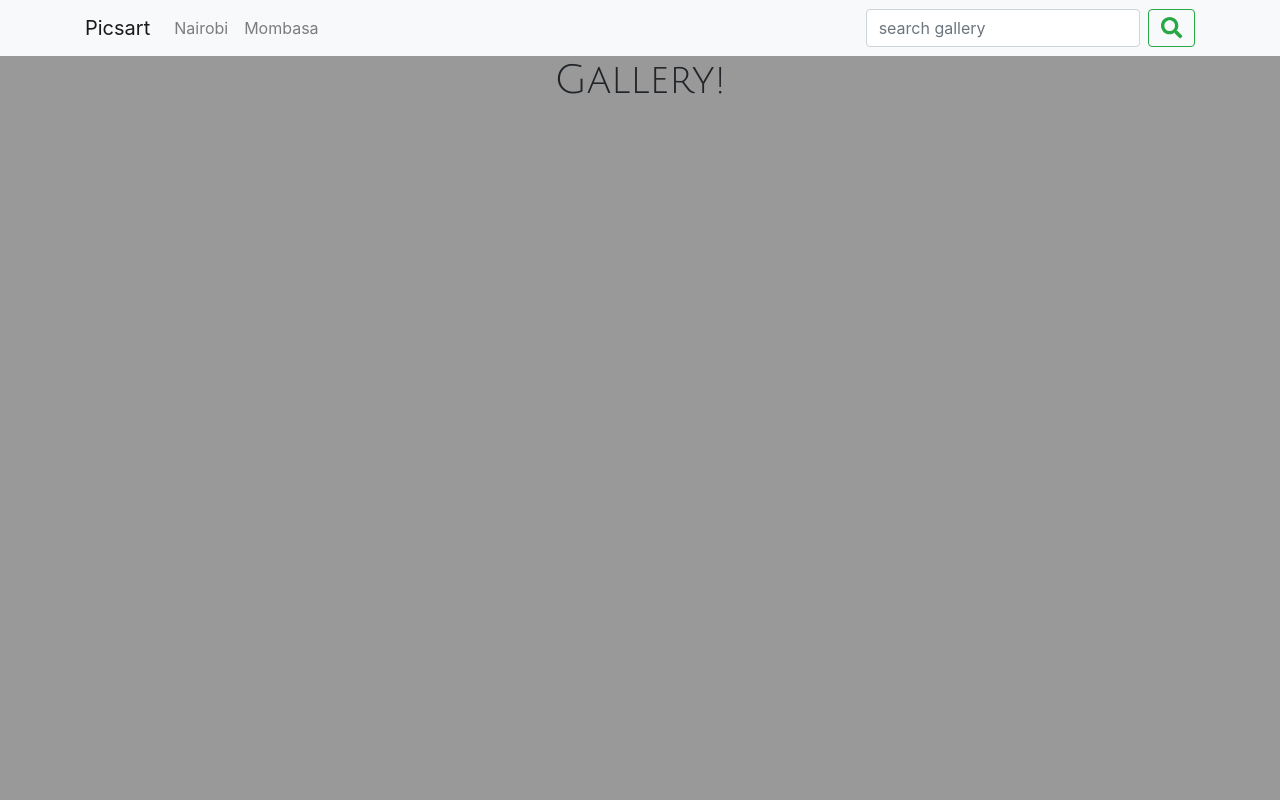
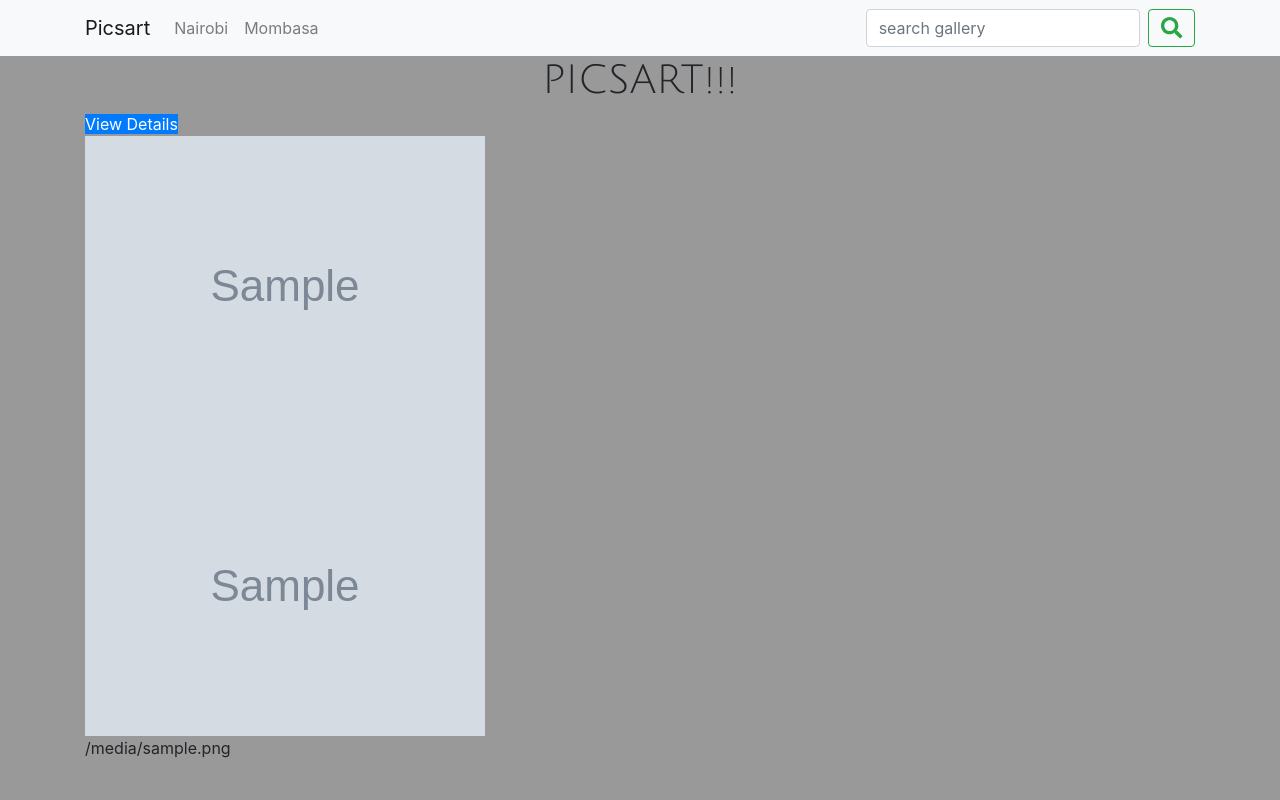
Before and after one commit to victor8504/Personal-Gallery, a Django app: template picsart/templates/index.html in a window 1280 px wide. Run offline with Django 3.2, Linux system fonts and the light colour scheme; the template is opened without the code that fills it: most values are stand-ins (such as "Sample title", 1, 10 or a date in 2020); grey boxes marked "Sample" are stand-in pictures; some libraries are stand-ins or nearby versions.

Commit message:
this commit writes code to display the images on the index page

```diff
--- a/gallery/settings.py
+++ b/gallery/settings.py
@@ -67,6 +67,7 @@
                 'django.template.context_processors.request',
                 'django.contrib.auth.context_processors.auth',
                 'django.contrib.messages.context_processors.messages',
+                'django.template.context_processors.media',
             ],
         },
     },
--- a/picsart/templates/index.html
+++ b/picsart/templates/index.html
@@ -6,7 +6,43 @@
 
     <div class="container">
 
-        <h1 class="text-center">Gallery!</h1>
+      	<h1 class="text-center">PICSART!!!</h1>
+
+		<div class="row">
+			{% for photo in photos %}
+			<div class="col-xs-6 col-sm-6 col-md-6 col-lg-6 ">
+				{% if photo.image %}
+				<div class="overlay">
+					<div class="flex red">
+						<a href="#" class="btn-primary">View Details</a>
+					</div>
+				</div>
+				<div class="zoom">
+					<img id="one" href="{% url 'single_image' image_id=photo.id %}" src="{{photo.image.url}}" alt="image" class="img-fluid button{{photo.id}}">
+				</div>
+				{% endif %}
+				<div class="zoom">
+					<div class="overlay">
+						<div class="flex red">
+						</div>
+					</div>
+					<img id="one" src="{{photo.image_url}}" alt="test" class="img-fluid">
+				</div>
+				{% if photo.location.location == "Nairobi" %}
+					<p class="mt-2"><a href="{% url 'nairobi' %}">{{photo.location}}</a></p>
+				{% elif photo.location.location == "Majuu" %}
+					<p class="mt-2"><a href="{% url 'majuu' %}">{{photo.location}}</a></p>
+				{% endif %}
+				{% for category in photo.category.all %}
+					<p>{{image_category}}</p>
+				{% endfor %}
+			</div>
+				{% empty %}
+				<div class="col-xs-12 col-sm-12 col-md-12 col-lg-12">
+					<h2 class="text-center">No pics yet</h2>
+				</div>
+			{% endfor %}
+		</div>
 
     </div>
 
```
